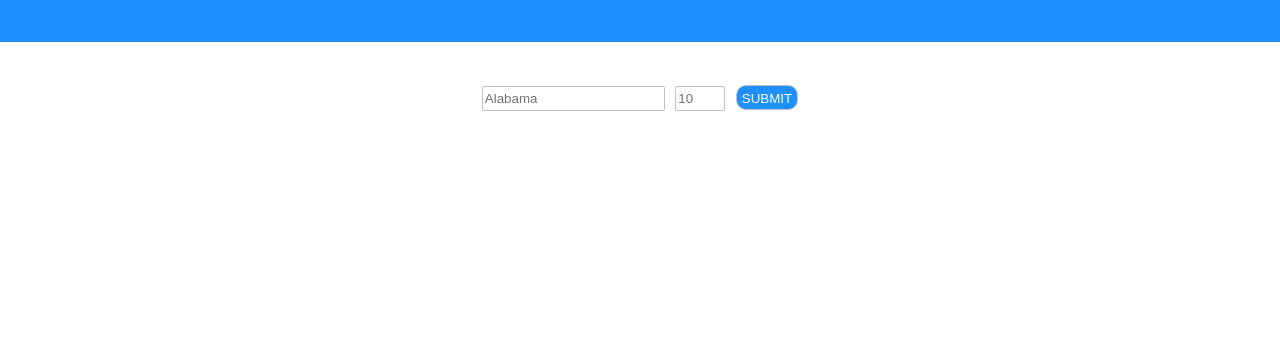
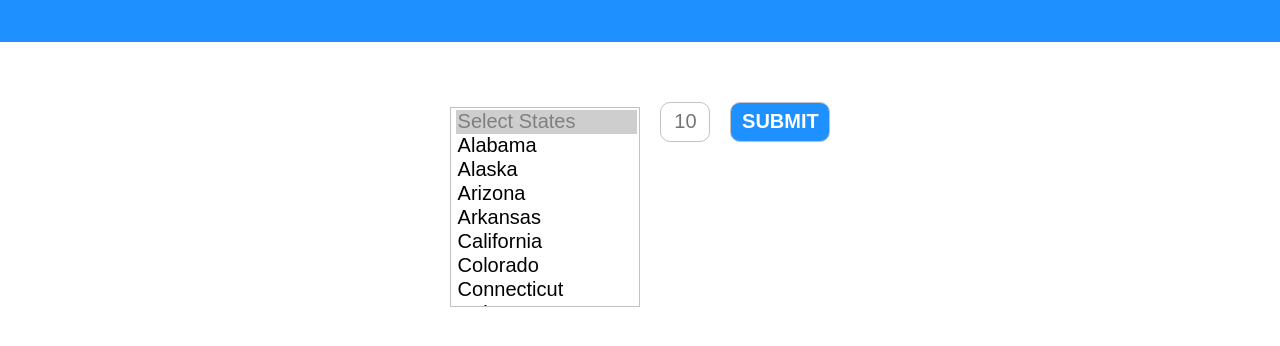
Before and after one commit to kfuquay/nps-api-search, a plain HTML site: page index.html in a window 1280 px wide. Shown: the part 108-454 px from the top of the page. Drawn offline with nearby package versions, Linux system fonts and the light colour scheme.

Commit message:
edit html css js

```diff
--- a/index.html
+++ b/index.html
@@ -14,7 +14,60 @@
     </header>
 
     <form class="form">
-        <input type="text" name="state" id="js-search-state" placeholder="Alabama" required>
+        <select class='js-search-state' multiple required>
+            <option value='' selected="selected" disabled>Select States</option>
+            <option value="AL">Alabama</option>
+            <option value="AK">Alaska</option>
+            <option value="AZ">Arizona</option>
+            <option value="AR">Arkansas</option>
+            <option value="CA">California</option>
+            <option value="CO">Colorado</option>
+            <option value="CT">Connecticut</option>
+            <option value="DE">Delaware</option>
+            <option value="DC">District Of Columbia</option>
+            <option value="FL">Florida</option>
+            <option value="GA">Georgia</option>
+            <option value="HI">Hawaii</option>
+            <option value="ID">Idaho</option>
+            <option value="IL">Illinois</option>
+            <option value="IN">Indiana</option>
+            <option value="IA">Iowa</option>
+            <option value="KS">Kansas</option>
+            <option value="KY">Kentucky</option>
+            <option value="LA">Louisiana</option>
+            <option value="ME">Maine</option>
+            <option value="MD">Maryland</option>
+            <option value="MA">Massachusetts</option>
+            <option value="MI">Michigan</option>
+            <option value="MN">Minnesota</option>
+            <option value="MS">Mississippi</option>
+            <option value="MO">Missouri</option>
+            <option value="MT">Montana</option>
+            <option value="NE">Nebraska</option>
+            <option value="NV">Nevada</option>
+            <option value="NH">New Hampshire</option>
+            <option value="NJ">New Jersey</option>
+            <option value="NM">New Mexico</option>
+            <option value="NY">New York</option>
+            <option value="NC">North Carolina</option>
+            <option value="ND">North Dakota</option>
+            <option value="OH">Ohio</option>
+            <option value="OK">Oklahoma</option>
+            <option value="OR">Oregon</option>
+            <option value="PA">Pennsylvania</option>
+            <option value="RI">Rhode Island</option>
+            <option value="SC">South Carolina</option>
+            <option value="SD">South Dakota</option>
+            <option value="TN">Tennessee</option>
+            <option value="TX">Texas</option>
+            <option value="UT">Utah</option>
+            <option value="VT">Vermont</option>
+            <option value="VA">Virginia</option>
+            <option value="WA">Washington</option>
+            <option value="WV">West Virginia</option>
+            <option value="WI">Wisconsin</option>
+            <option value="WY">Wyoming</option>
+        </select>
         <input type="number" placeholder="10" id="js-search-number" min="1">
         <input type="Submit" value="SUBMIT">
     </form>
--- a/main.css
+++ b/main.css
@@ -15,49 +15,79 @@ header {
     background-color: dodgerblue;
 }
 
-form {
-    text-align: center;
-    padding: 10px;
-    margin: 30px;
+form.form {
+    padding: 50px;
+    display: flex;
+    justify-content: center;
+    align-items: baseline;
 }
 
+select.js-search-state {
+    height: 200px;
+    text-align: left;
+    padding-left: 5px;
+    border-radius: 0;
+}
+
+
+select,
 input {
     padding: 2px;
-    border-radius: 2px;
+    border-radius: 10px;
     border: 1px solid #c2c2c2;
-    height: 25px;
-    margin: 3px;
+    margin: 10px;
+    height: 40px;
+    font-size: 20px;
+    text-align: center;
 }
 
 input[type='number'] {
     width: 50px;
 }
+
+input[type=number]::-webkit-inner-spin-button,
+input[type=number]::-webkit-outer-spin-button {
+    -webkit-appearance: none;
+    -moz-appearance: none;
+    appearance: none;
+    margin: 0;
+}
+
 input[type='submit'] {
     padding: 5px;
     background-color: dodgerblue;
     color: white;
     cursor: pointer;
-    border-radius: 10px;
+    width: 100px;
+    font-weight: bold;
 }
-
 
 .hidden {
     visibility: hidden;
 }
 
 ul {
-    margin: 100px 0;
     list-style: none;
+    text-align: center;
+    padding: 10px;
 }
 
 li {
-    margin: 30px 0;
+    margin: 30px auto;
+    background-color: dodgerblue;
+    color: white;
+    padding: 10px;
+    border-radius: 10px;
+    text-align: center;
+    display: block;
+    max-width: 900px;
 }
 
-hr {
-    margin-right: 30px;
-}
 a {
     text-decoration: none;
-    color: black;
+    color: #1e1eff;
+    text-align: center;
+    background-color: white;
+    padding: 10px;
+    border-radius: 10px;
 }
--- a/script.js
+++ b/script.js
@@ -1,12 +1,13 @@
 'use strict';
 
+//set variables for api key and base url
 const api_key = 'x9FPrxPyJGnGgCikcmWW9vvjMZeqWjDkGSK5qFY';
+const searchURL = 'https://api.nps.gov/api/v1/parks';
 
 function displayResults(responseJson) {
     //clear previous results and search values
     $('.results-list').empty();
-    $('#js-search-state').val('');
-    $('#js-search-number').val('');
+    $('.form').trigger("reset");
 
     //if api response contains no park data, alert user that search did not find any results
     if (responseJson.total === 0) {
@@ -17,17 +18,36 @@ function displayResults(responseJson) {
         $('.results-list').append(`
             <li><h3>Name: ${responseJson.data[i].fullName}</h3>
             <h4>Description: </h4><p>${responseJson.data[i].description}</p>
-            <h4><a href="${responseJson.data[i].url}">Website</a></h4></li><hr>
+            <h4><a href="${responseJson.data[i].url}">VISIT WEBSITE</a></h4></li>
         `)
-    }
+        }
     //show results
     $('.results').removeClass('hidden');
-}
+    }
 }
 
-function getResults(state, limit) {
+function formatQueryString(params) {
+    //iterate over params object format key and value pairs into valid url syntax
+    const queryItems = Object.keys(params)
+        .map(key => `${encodeURIComponent(key)}=${encodeURIComponent(params[key])}`)
+    return queryItems.join('&');
+}
+
+function getResults(search_term, limit) {
+    //create params object
+    const params = {
+        key: api_key,
+        stateCode: search_term,
+        limit
+    };
+
+    //send params object to formatQueryString function, get valid url formatted querystring in return
+    const queryString = formatQueryString(params);
+    //create full url by adding queryString and base URL together
+    const url = searchURL + '?' + queryString;
+
     //request data from NPS API
-    fetch(`https://api.nps.gov/api/v1/parks?api_key=${api_key}&limit=${limit}&q=${state}`)
+    fetch(url)
         //check status of API response, if response is not ok, throw error else parse response as json
         .then(response => {
             if (response.ok) {
@@ -47,9 +67,9 @@ function watchForm() {
     //watch form for submit, gather values of user input, call getResults function
     $('.form').submit(event => {
         event.preventDefault();
-        const state = $('#js-search-state').val();
+        const search_term = $('.js-search-state').val();
         const limit = $('#js-search-number').val() - 1;
-        getResults(state, limit);
+        getResults(search_term, limit);
 
     })
 }
```
